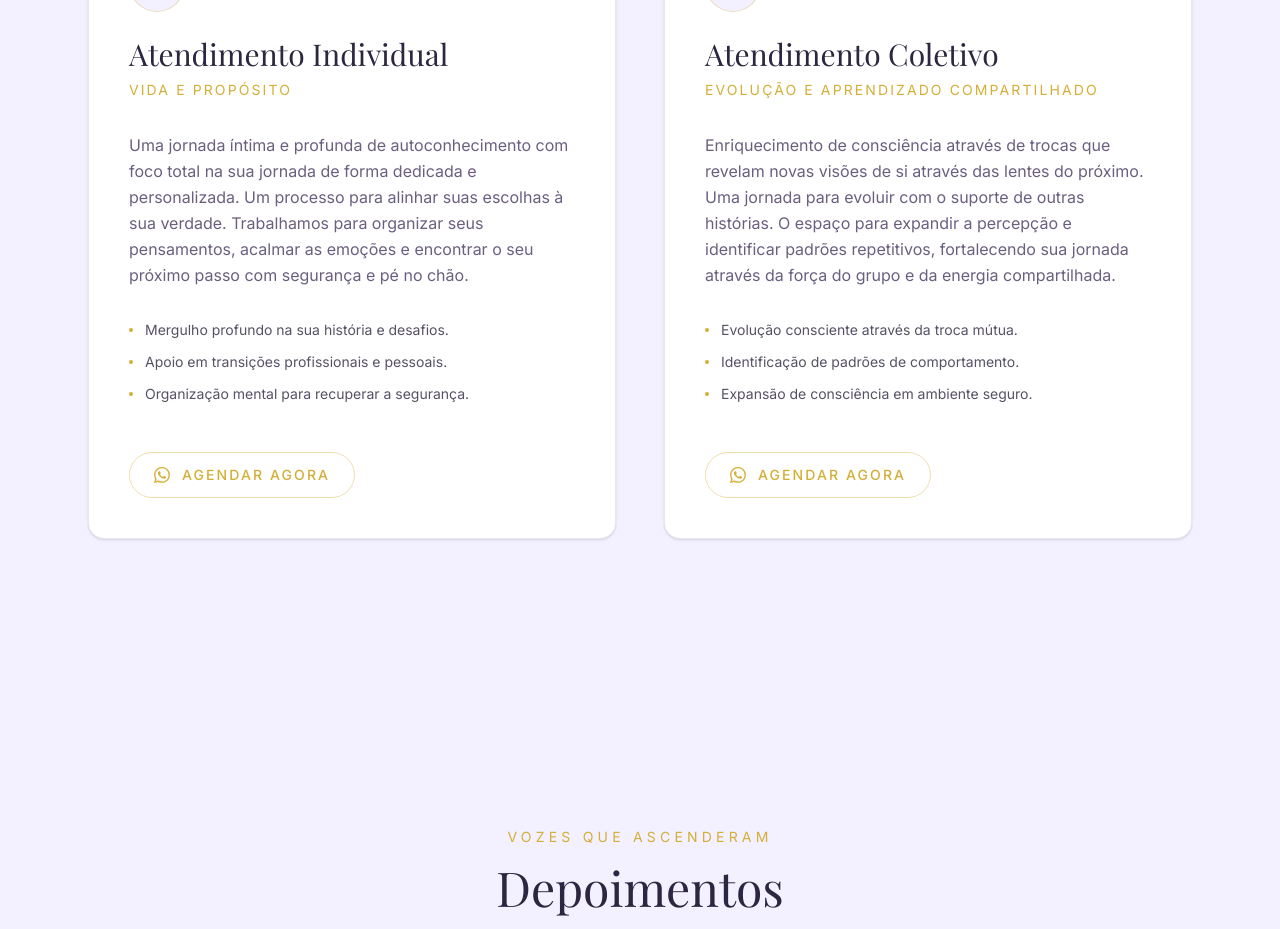
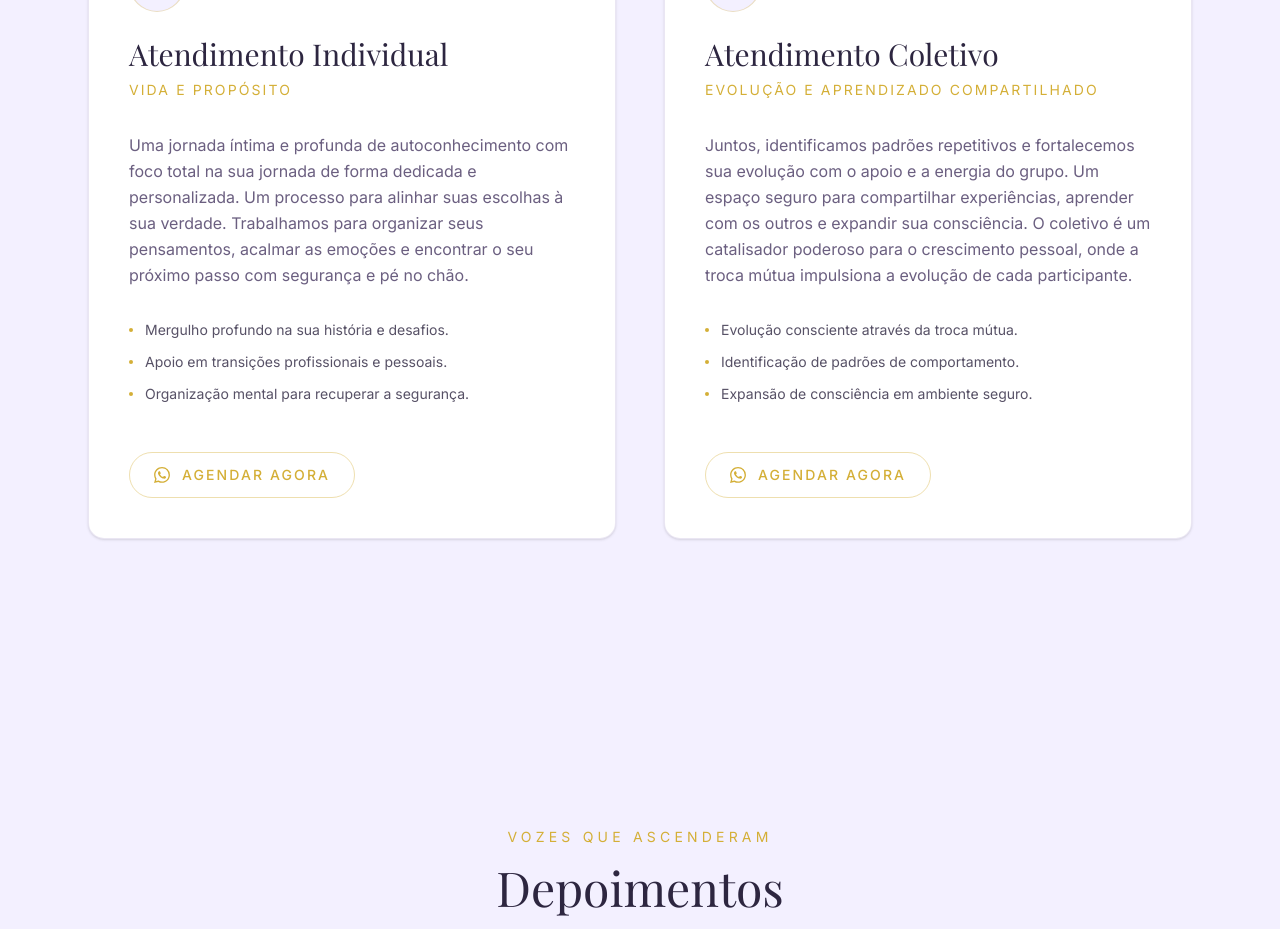
Before and after one commit to yuiterapiaholistica-prog/site-yui-terapia-oficial, a Next.js app: page / in a window 1280 px wide. Shown: the part 2140-3069 px from the top of the page. Built offline with nearby package versions, Linux system fonts and the light colour scheme; a web font is replaced by a local one.

Commit message:
atualizacao do card de atendimento coletivo

```diff
--- a/components/servicos.tsx
+++ b/components/servicos.tsx
@@ -18,7 +18,7 @@ const services = [
     title: "Atendimento Coletivo",
     subtitle: "Evolução e Aprendizado Compartilhado",
     description:
-      "Enriquecimento de consciência através de trocas que revelam novas visões de si através das lentes do próximo. Uma jornada para evoluir com o suporte de outras histórias. O espaço para expandir a percepção e identificar padrões repetitivos, fortalecendo sua jornada através da força do grupo e da energia compartilhada.",
+      "Juntos, identificamos padrões repetitivos e fortalecemos sua evolução com o apoio e a energia do grupo. Um espaço seguro para compartilhar experiências, aprender com os outros e expandir sua consciência. O coletivo é um catalisador poderoso para o crescimento pessoal, onde a troca mútua impulsiona a evolução de cada participante.",
     features: [
       "Evolução consciente através da troca mútua.",
       "Identificação de padrões de comportamento.",
```
